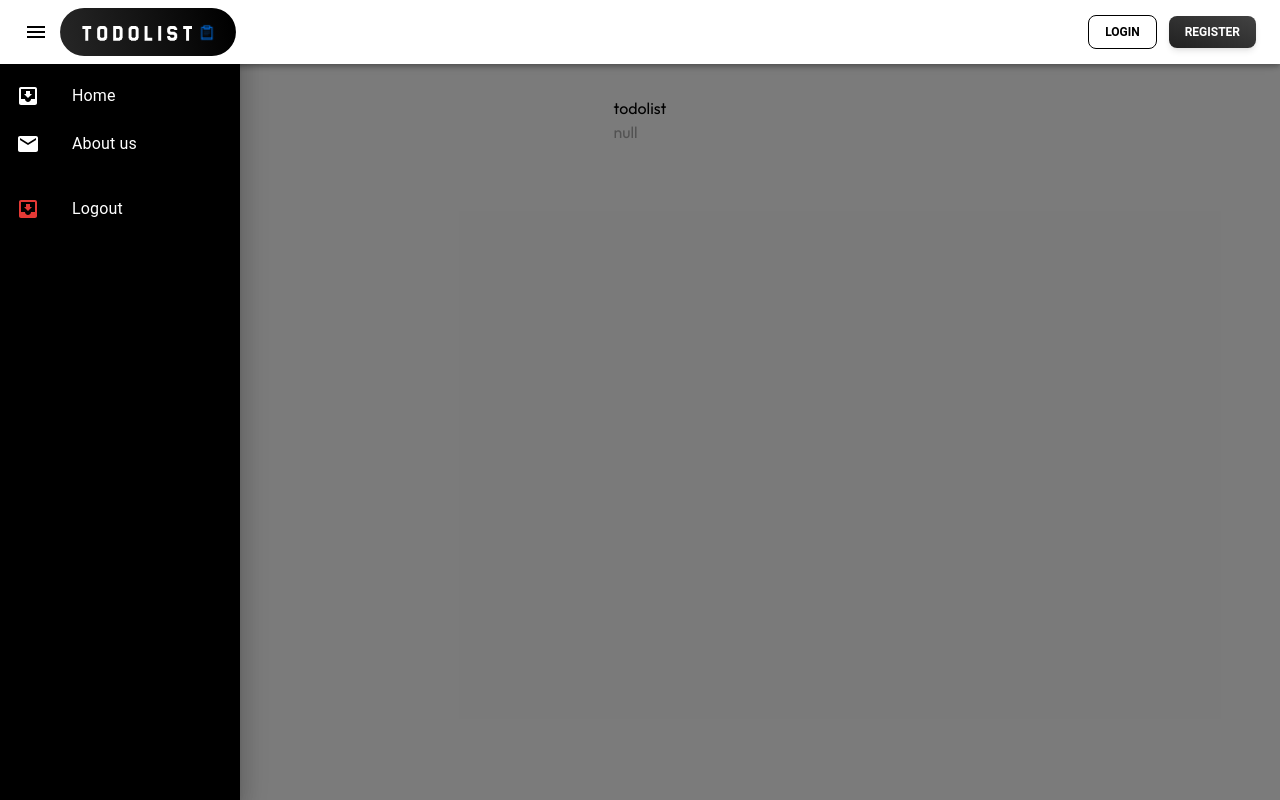
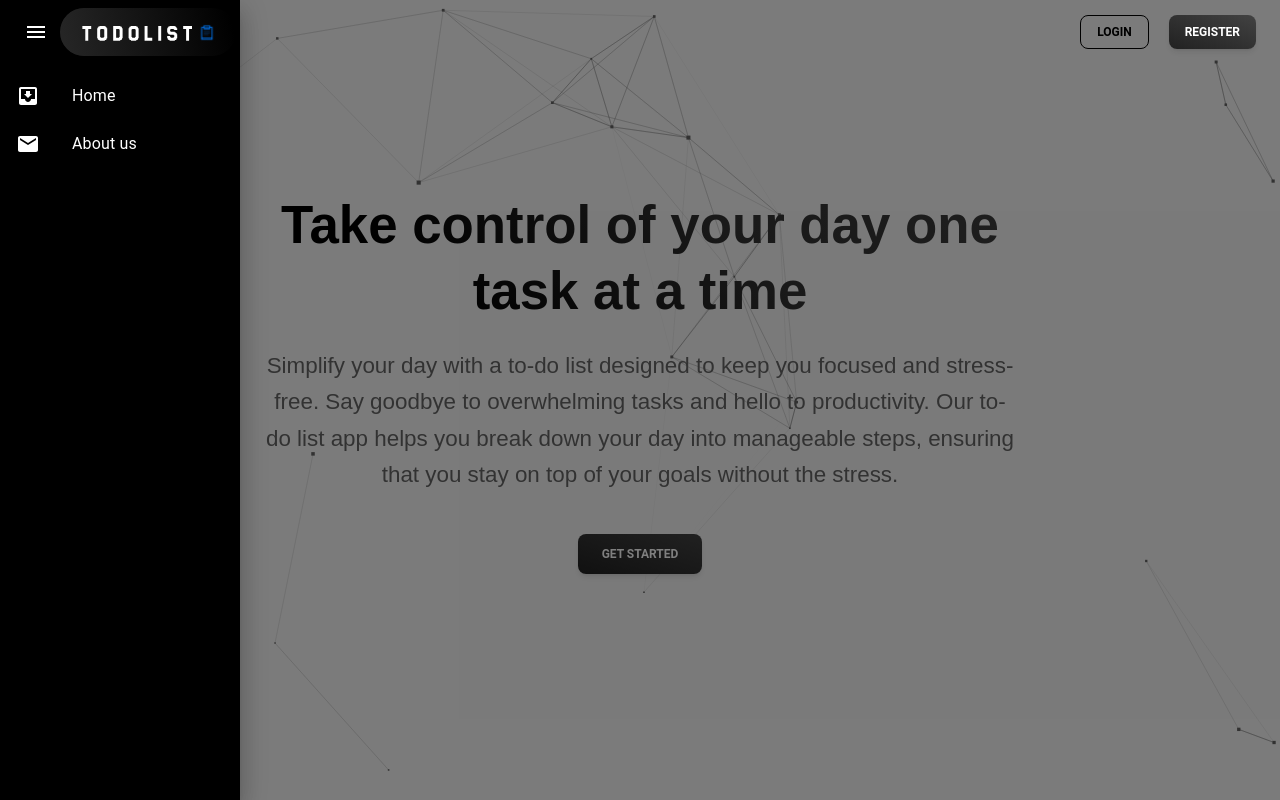
Before and after one commit to Ayaanshaikh20/TodoList, a Next.js app in the folder todolist/: page / in a window 1280 px wide. Both pictures are taken after a click on the button "menu". Built offline with nearby package versions, Linux system fonts and the light colour scheme; no server answers.

Commit message:
home page ui

```diff
--- a/todolist/app/globals.css
+++ b/todolist/app/globals.css
@@ -12,3 +12,12 @@ body {
   background: var(--background);
   font-family: Arial, Helvetica, sans-serif;
 }
+
+.particles-background {
+  position: absolute;
+  z-index: -1000; /* Push particles behind other elements */
+  top: 0;
+  left: 0;
+  width: 100%;
+  height: 100%;
+}
--- a/todolist/app/layout.js
+++ b/todolist/app/layout.js
@@ -24,11 +24,11 @@ export default async function RootLayout({ children }) {
     <html lang="en">
       <body className={`${outfit.className} antialiased`}>
         <AuthProvider session={session}>
-        <section className="w-full min-h-screen flex justify-center">
+        <section className="w-full min-h-screen h-full flex justify-center">
           <div className="">
             <Navbar />
           </div>
-          <div className="mt-[5rem] p-4">{children}</div>
+          <div className="mt-[5rem]">{children}</div>
         </section>
         <Toaster position="top-right" reverseOrder={false} />
         </AuthProvider>
--- a/todolist/components/Home.jsx
+++ b/todolist/components/Home.jsx
@@ -1,16 +1,62 @@
 "use client";
-import React from "react";
-import Navbar from "./Navbar";
+import React, { useState, useEffect } from "react";
 import { useSession } from "next-auth/react";
+import ParticlesComponent from "../components/particles";
+import { Button } from "@material-tailwind/react";
+import RegisterModal from "./RegisterModal";
 
 const Home = () => {
   const { data: session } = useSession();
+  const [isOpenRegisterModal, setIsOpenRegisterModal] = useState(false);
+  const openRegisterModal = () => setIsOpenRegisterModal(true);
+  const closeRegisterModal = () => setIsOpenRegisterModal(false);
 
   // const checkIfUser
   return (
     <>
-      <span className=" text-black flex justify-center">todolist</span>
-      <span>{JSON.stringify(session)}</span>
+      <ParticlesComponent id="particles" />
+      <main className="w-full flex flex-col">
+        <section className="hero-section w-full mt-28">
+          <p
+            className="text-[2.55rem] sm:text-[1.5rem] md:text-[2.7rem] lg:text-[3.3rem] 1440px:text-[3rem] 2560px:text-[4rem] font-extrabold leading-tight text-center max-w-full px-2 sm:max-w-xl md:max-w-2xl lg:max-w-3xl 1440px:max-w-3xl 2560px:max-w-5xl"
+            style={{
+              fontFamily: "sans-serif",
+              background:
+                "linear-gradient(45deg, #000000 22%, #333333 63%, #373737 81%, #3F3F3F 100%)",
+              WebkitBackgroundClip: "text",
+              WebkitTextFillColor: "transparent",
+            }}
+          >
+            Take control of your day one task at a time
+          </p>
+          <p
+            className="mt-6 text-[0.9rem] sm:text-[1rem] md:text-[1.2rem] lg:text-[1.4rem] 1440px:text-[1.2rem] 2560px:text-[1.5rem] font-normal leading-relaxed text-center max-w-full px-2 sm:max-w-xl md:max-w-2xl 1440px:max-w-3xl lg:max-w-3xl 2560px:max-w-5xl"
+            style={{
+              fontFamily: "sans-serif",
+              background: "#646464",
+              WebkitBackgroundClip: "text",
+              WebkitTextFillColor: "transparent",
+            }}
+          >
+            Simplify your day with a to-do list designed to keep you focused and
+            stress-free. Say goodbye to overwhelming tasks and hello to
+            productivity. Our to-do list app helps you break down your day into
+            manageable steps, ensuring that you stay on top of your goals
+            without the stress.
+          </p>
+        </section>
+      </main>
+      <main className=" w-full flex justify-center mt-10">
+        <Button onClick={openRegisterModal} className="" variant="gradient">
+          Get started
+        </Button>
+      </main>
+      {/* Modals */}
+      <RegisterModal
+        open={isOpenRegisterModal}
+        handleOpen={openRegisterModal}
+        handleClose={closeRegisterModal}
+      />
     </>
   );
 };
--- a/todolist/components/LoginModal.jsx
+++ b/todolist/components/LoginModal.jsx
@@ -1,5 +1,5 @@
 "use client";
-import React, { useEffect, useState } from "react";
+import React, { useState } from "react";
 import Modal from "@mui/material/Modal";
 import Box from "@mui/material/Box";
 import axios from "axios";
@@ -8,7 +8,7 @@ import { useRouter } from "next/navigation";
 import { Button } from "@material-tailwind/react";
 import logo from "../app/assets/Todolist_logo.svg";
 import Image from "next/image";
-import { signIn, useSession } from "next-auth/react";
+import { signIn } from "next-auth/react";
 import toast from "react-hot-toast";
 
 const LoginModal = ({ open, handleClose }) => {
@@ -38,7 +38,7 @@ const LoginModal = ({ open, handleClose }) => {
         handleClose();
         localStorage.setItem("user", JSON.stringify(data));
         toast.success(message);
-        router.push('/dashboard')
+        router.push("/dashboard");
         window.location.reload();
       } else {
         toast.error(error || "Login failed. Please try again.");
@@ -81,7 +81,7 @@ const LoginModal = ({ open, handleClose }) => {
           <h2 className="text-2xl font-bold text-gray-600 flex justify-start text-center">
             User Login
           </h2>
-          <Image src={logo} className="w-32" priority alt="logo" />
+          {/* <Image src={logo} className="w-32" priority alt="logo" /> */}
         </div>
         <form onSubmit={loginUser}>
           <div className="mb-4">
@@ -124,6 +124,12 @@ const LoginModal = ({ open, handleClose }) => {
             />
             Continue with Google
           </Button>
+          <span className=" mt-2 mb-2 flex justify-center items-center">
+            ---OR---
+          </span>
+          <Button type="submit"  variant="gradient" className=" w-full">
+            Login as guest
+          </Button>
         </form>
       </Box>
     </Modal>
--- a/todolist/components/Navbar.jsx
+++ b/todolist/components/Navbar.jsx
@@ -21,54 +21,32 @@ import LoginModal from "./LoginModal";
 import logo from "../app/assets/Todolist_logo.svg";
 import Image from "next/image";
 import { useSession, signOut } from "next-auth/react";
-import { Avatar } from "@material-tailwind/react";
 import toast from "react-hot-toast";
-import {
-  Cog6ToothIcon,
-  InboxArrowDownIcon,
-  LifebuoyIcon,
-  PowerIcon,
-  UserCircleIcon,
-} from "@heroicons/react/24/solid";
-import {
-  Menu,
-  MenuHandler,
-  MenuItem,
-  MenuList,
-} from "@material-tailwind/react";
 import ProfileDropdown from "./ProfileDropdown";
-
-const profileMenuItems = [
-  {
-    label: "My Profile",
-    icon: UserCircleIcon,
-  },
-  {
-    label: "Edit Profile",
-    icon: Cog6ToothIcon,
-  },
-  {
-    label: "Inbox",
-    icon: InboxArrowDownIcon,
-  },
-  {
-    label: "Help",
-    icon: LifebuoyIcon,
-  },
-  {
-    label: "Sign Out",
-    icon: PowerIcon,
-  },
-];
 
 const NavbarComponent = () => {
   const [isMenuOpen, setIsMenuOpen] = useState(false);
   const [isOpenLoginModal, setIsOpenLoginModal] = useState(false);
   const [isOpenRegisterModal, setIsOpenRegisterModal] = useState(false);
-  const drawerWidth = 240;
+  const [isScrolled, setIsScrolled] = useState(false);
   const { data: session } = useSession();
   const [user, setUser] = useState(null);
-  const [isProfileOpen, setIsProfileOpen] = useState(false);
+
+  useEffect(() => {
+    const handleScroll = () => {
+      if (window.scrollY > 0) {
+        setIsScrolled(true);
+      } else {
+        setIsScrolled(false);
+      }
+    };
+
+    window.addEventListener("scroll", handleScroll);
+
+    return () => {
+      window.removeEventListener("scroll", handleScroll);
+    };
+  }, []);
 
   useEffect(() => {
     const storedUser = localStorage.getItem("user");
@@ -79,45 +57,33 @@ const NavbarComponent = () => {
     }
   }, []);
 
-  const openLoginModal = () => {
-    setIsOpenLoginModal(true);
-  };
+  const openLoginModal = () => setIsOpenLoginModal(true);
+  const closeLoginModal = () => setIsOpenLoginModal(false);
+  const openRegisterModal = () => setIsOpenRegisterModal(true);
+  const closeRegisterModal = () => setIsOpenRegisterModal(false);
 
-  const closeLoginModal = () => {
-    setIsOpenLoginModal(false);
-  };
-
-  const openRegisterModal = () => {
-    setIsOpenRegisterModal(true);
-  };
-
-  const closeRegisterModal = () => {
-    setIsOpenRegisterModal(false);
-  };
-
-  const toggleDrawer = () => {
-    setIsMenuOpen(!isMenuOpen);
-  };
+  const toggleDrawer = () => setIsMenuOpen(!isMenuOpen);
 
   const handleSignOut = (event) => {
     event.preventDefault();
     localStorage.removeItem("user");
-    setUser({});
+    setUser(null);
     toast.success("User logged out successfully");
     window.location.reload();
   };
-
-  const closeMenu = () => setIsProfileOpen(false);
 
   return (
     <>
       {/* App Bar */}
       <AppBar
-        className="shadow-lg py-2 md:py-0"
+        className={`py-2 shadow-none md:py-0 transition-all duration-300 ${
+          isScrolled ? "bg-white" : "bg-transparent z-50"
+        }`}
         sx={{
           zIndex: (theme) => theme.zIndex.drawer + 1,
-          backgroundColor: "#ffffff",
-          color: "#000000",
+          color: `${isScrolled ? "#000000" : ""}`,
+          backgroundColor: "transparent",
+          boxShadow: "none",
         }}
       >
         <Toolbar>
@@ -125,13 +91,14 @@ const NavbarComponent = () => {
           <IconButton
             size="large"
             edge="start"
-            className=" text-black"
+            className="text-black"
             color="inherit"
             aria-label="menu"
             onClick={toggleDrawer}
           >
             <MenuIcon />
           </IconButton>
+
           {/* Title */}
           <Typography
             variant="h6"
@@ -139,17 +106,21 @@ const NavbarComponent = () => {
             sx={{ flexGrow: 1 }}
             className="text-black text-sm sm:text-xl font-bold tracking-wide"
           >
-            <Image src={logo} className="w-44" alt="logo" />
+            <Image
+              src={logo}
+              className="w-24 sm:w-32 md:w-40 lg:w-44"
+              alt="logo"
+            />
           </Typography>
 
           {/* Action Buttons */}
           {!session?.user && !user ? (
-            <>
+            <div className="hidden sm:flex gap-2">
               <Button
                 color="inherit"
                 size="sm"
                 variant="outlined"
-                className="text-black border-black"
+                className="text-black border-black z-50"
                 onClick={openLoginModal}
               >
                 Login
@@ -163,14 +134,10 @@ const NavbarComponent = () => {
               >
                 Register
               </Button>
-              {/* <span>{JSON.stringify(user)}</span> */}
-            </>
+            </div>
           ) : session?.user ? (
-            <>
-              <div className=" flex gap-2 items-center">
-                {/* <span className=" text-sm">Welcome, {session?.user?.name}</span> */}
-                <ProfileDropdown user={session?.user} />
-              </div>
+            <div className="flex gap-2 items-center">
+              <ProfileDropdown user={session?.user} />
               <Button
                 color="inherit"
                 size="sm"
@@ -180,22 +147,20 @@ const NavbarComponent = () => {
               >
                 Logout
               </Button>
-            </>
-          ) : user ? (
-            <>
+            </div>
+          ) : (
+            <div className="flex gap-2 items-center">
               <ProfileDropdown normalUser={user} isNormalUser={true} />
               <Button
                 color="inherit"
                 size="sm"
                 variant="gradient"
                 className="ml-3"
-                onClick={(e) => handleSignOut(e)}
+                onClick={handleSignOut}
               >
                 Logout
               </Button>
-            </>
-          ) : (
-            ""
+            </div>
           )}
         </Toolbar>
       </AppBar>
@@ -205,12 +170,12 @@ const NavbarComponent = () => {
         open={isMenuOpen}
         onClose={toggleDrawer}
         sx={{
-          width: drawerWidth,
+          width: 240,
           [`& .MuiDrawer-paper`]: {
-            width: drawerWidth,
+            width: 240,
             boxSizing: "border-box",
             background: "#000000",
-            color: "#333",
+            color: "#ffffff",
           },
         }}
       >
@@ -219,7 +184,7 @@ const NavbarComponent = () => {
           {/* Main Menu */}
           <List>
             {["Home", "About us"].map((text, index) => (
-              <ListItem key={text} disablePadding className="">
+              <ListItem key={text} disablePadding>
                 <ListItemButton>
                   <ListItemIcon>
                     {index % 2 === 0 ? (
@@ -228,40 +193,56 @@ const NavbarComponent = () => {
                       <MailIcon className="text-white" />
                     )}
                   </ListItemIcon>
-                  <ListItemText primary={text} className=" text-white" />
+                  <ListItemText primary={text} className="text-white" />
                 </ListItemButton>
               </ListItem>
             ))}
           </List>
           <Divider />
-          {/* Secondary Menu */}
-          <List>
-            {["Logout"].map((text, index) => (
-              <ListItem key={text} disablePadding>
-                <ListItemButton>
-                  <ListItemIcon>
-                    {index % 2 === 0 ? (
-                      <InboxIcon className="text-red-600" />
-                    ) : (
-                      <MailIcon className="text-red-600" />
-                    )}
-                  </ListItemIcon>
-                  <ListItemText primary={text} className=" text-white" />
-                </ListItemButton>
-              </ListItem>
-            ))}
-          </List>
+          {/* Login and Register Buttons for small screens */}
+          <div className="sm:hidden flex flex-col gap-2 p-3">
+            {!session?.user && !user ? (
+              <>
+                <Button
+                  color="inherit"
+                  size="sm"
+                  variant="outlined"
+                  className="text-white border-white"
+                  onClick={openLoginModal}
+                >
+                  Login
+                </Button>
+                <Button
+                  color="inherit"
+                  size="sm"
+                  variant="gradient"
+                  className="mt-2"
+                  onClick={openRegisterModal}
+                >
+                  Register
+                </Button>
+              </>
+            ) : (
+              <Button
+                color="inherit"
+                size="sm"
+                variant="gradient"
+                className="text-red-600"
+                onClick={handleSignOut}
+              >
+                Logout
+              </Button>
+            )}
+          </div>
         </Box>
       </Drawer>
 
-      {/* Register Modal */}
+      {/* Modals */}
       <RegisterModal
         open={isOpenRegisterModal}
         handleOpen={openRegisterModal}
         handleClose={closeRegisterModal}
       />
-
-      {/* Login Modal */}
       <LoginModal
         open={isOpenLoginModal}
         handleOpen={openLoginModal}
--- /dev/null
+++ b/todolist/components/particles.js
@@ -0,0 +1,101 @@
+import React, { useEffect, useMemo, useState } from "react";
+import Particles, { initParticlesEngine } from "@tsparticles/react";
+import { loadSlim } from "@tsparticles/slim"; // Slim version for smaller bundle size
+
+const ParticlesComponent = (props) => {
+  const [init, setInit] = useState(false);
+
+  useEffect(() => {
+    initParticlesEngine(async (engine) => {
+      await loadSlim(engine); // Load the slim version
+    }).then(() => {
+      setInit(true);
+    });
+  }, []);
+
+  const particlesLoaded = (container) => {
+    console.log(container);
+  };
+
+  const options = useMemo(
+    () => ({
+      background: {
+        color: {},
+      },
+      fullScreen: true,
+      fpsLimit: 220,
+      interactivity: {
+        events: {
+          onClick: {
+            enable: false,
+            mode: "push",
+          },
+          onHover: {
+            enable: true,
+            mode: "repulse",
+          },
+        },
+        modes: {
+          push: {
+            distance: 10,
+            duration: 10,
+          },
+          grab: {
+            distance: 10,
+          },
+        },
+      },
+      particles: {
+        color: {
+          value: "#656464",
+        },
+        links: {
+          color: "#4a4a4a",
+          distance: 250,
+          enable: true,
+          opacity: 0.3,
+          width: 1,
+        },
+        move: {
+          direction: "none",
+          enable: true,
+          outModes: {
+            default: "bounce",
+          },
+          random: true,
+          speed: 2,
+          straight: false,
+        },
+        number: {
+          density: {
+            enable: true,
+            value_area: 150, // Increase this value for denser particles
+          },
+          value: 50, // Increase the total number of particles
+        },
+        opacity: {
+          value: 1.0,
+        },
+        shape: {
+          type: "square",
+        },
+        size: {
+          value: { min: 1, max: 3 },
+        },
+      },
+      detectRetina: true,
+    }),
+    []
+  );
+
+  return (
+    <Particles
+      id={props.id}
+      init={particlesLoaded}
+      options={options}
+      className="particles-background"
+    />
+  );
+};
+
+export default ParticlesComponent;
--- a/todolist/package.json
+++ b/todolist/package.json
@@ -17,6 +17,8 @@
     "@material-tailwind/react": "^2.1.10",
     "@mui/icons-material": "^6.4.0",
     "@mui/material": "^6.3.0",
+    "@tsparticles/all": "^3.7.1",
+    "@tsparticles/react": "^3.0.0",
     "axios": "^1.7.9",
     "bcrypt": "^5.1.1",
     "mssql": "^11.0.1",
@@ -27,8 +29,6 @@
     "react-hot-toast": "^2.5.1"
   },
   "devDependencies": {
-    "eslint": "^8",
-    "eslint-config-next": "15.0.3",
     "postcss": "^8",
     "tailwindcss": "^3.4.1"
   }
--- a/todolist/tailwind.config.js
+++ b/todolist/tailwind.config.js
@@ -14,6 +14,10 @@ module.exports = withMT({
         background: "var(--background)",
         foreground: "var(--foreground)",
       },
+      screens: {
+        "1440px": "1440px", // Custom screen size of 1440px
+        "2560px": "2560px" // Custom screen size of 2560px
+      },
     },
   },
   plugins: [],
```
Also changed, not shown: todolist/app/dashboard/page.jsx (+6 -1 lines), todolist/shared/ProtectedRoute.jsx (added, +23 -0 lines), 1 other file (tests, documents, lock files or other folders).
